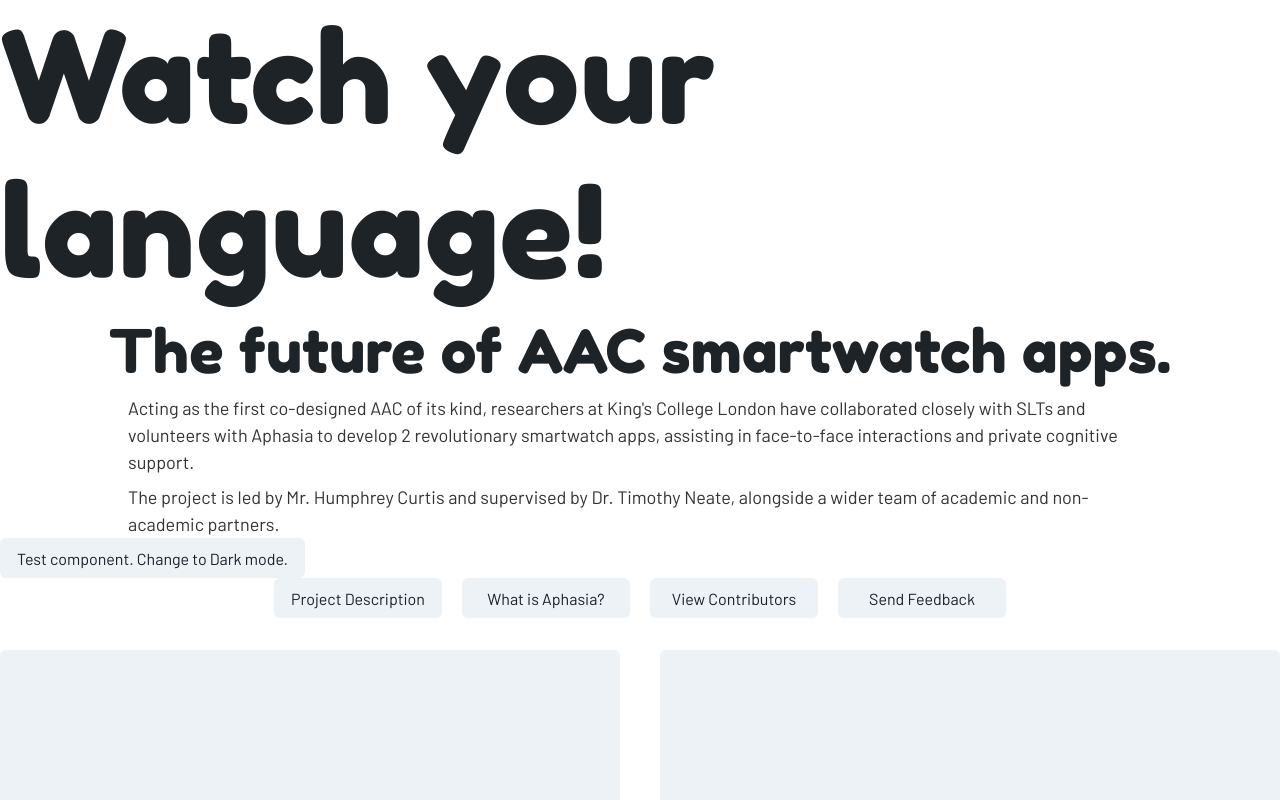
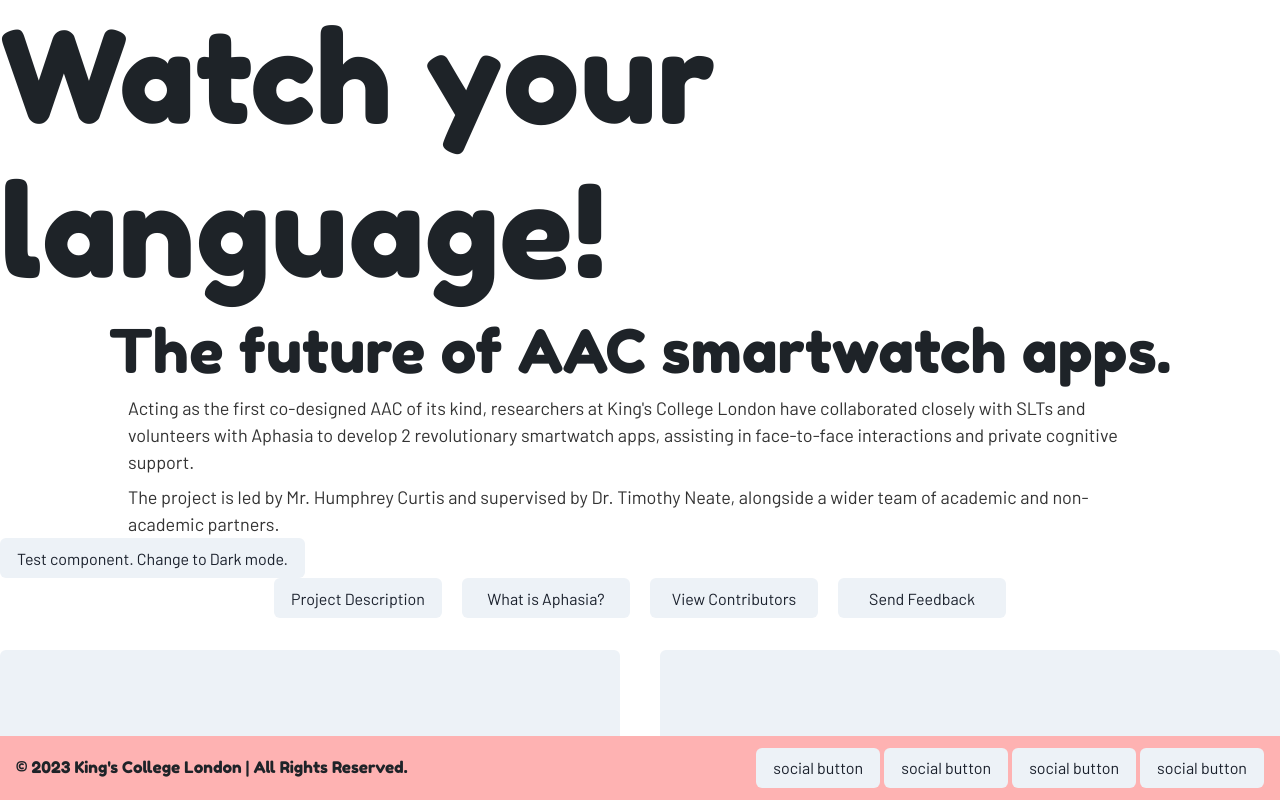
Before and after one commit to JSusak/AACAppSite, a React (Vite) app: page / in a window 1280 px wide. Shown: the top 800 px of the page. Built offline with nearby package versions, Linux system fonts and the light colour scheme.

Commit message:
feat: create rough footer and add to all pages

```diff
--- a/src/App.tsx
+++ b/src/App.tsx
@@ -1,11 +1,13 @@
 import "./App.css";
 
 import { AppRouter } from "./Router";
+import { Footer } from "./components/Footer/Footer";
 //Navbar and footer will likely go here once created as all pages will share those components.
 function App() {
   return (
     <>
       <AppRouter />
+      <Footer />
     </>
   );
 }
--- /dev/null
+++ b/src/components/Footer/Footer.tsx
@@ -0,0 +1,38 @@
+import {
+  Box,
+  Button,
+  Center,
+  Container,
+  HStack,
+  Heading,
+} from "@chakra-ui/react";
+
+export const Footer: React.FC = (): JSX.Element => {
+  return (
+    <>
+      <Box
+        w="100%"
+        backgroundColor={"red.200"}
+        style={{ position: "fixed", left: "0", bottom: "0" }}
+      >
+        <Container
+          minW={"100%"}
+          py={3}
+          display={"flex"}
+          justifyContent={"space-between"}
+          alignItems={"center"}
+        >
+          <Heading fontSize={"md"}>
+            © 2023 King's College London{"\u00a0"}| All Rights Reserved.
+          </Heading>
+          <HStack align={"flex-start"} spacing="4px">
+            <Button>social button</Button>
+            <Button>social button</Button>
+            <Button>social button</Button>
+            <Button>social button</Button>
+          </HStack>
+        </Container>
+      </Box>
+    </>
+  );
+};
```
